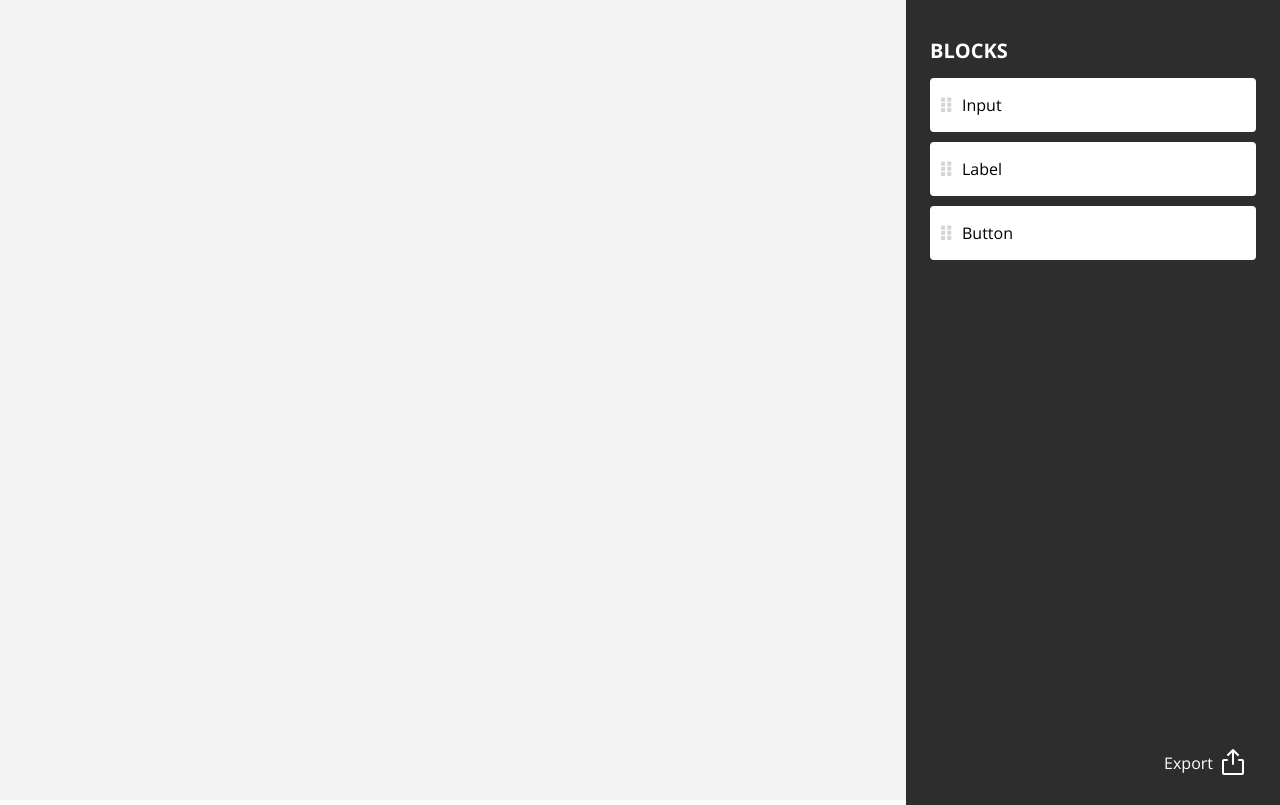
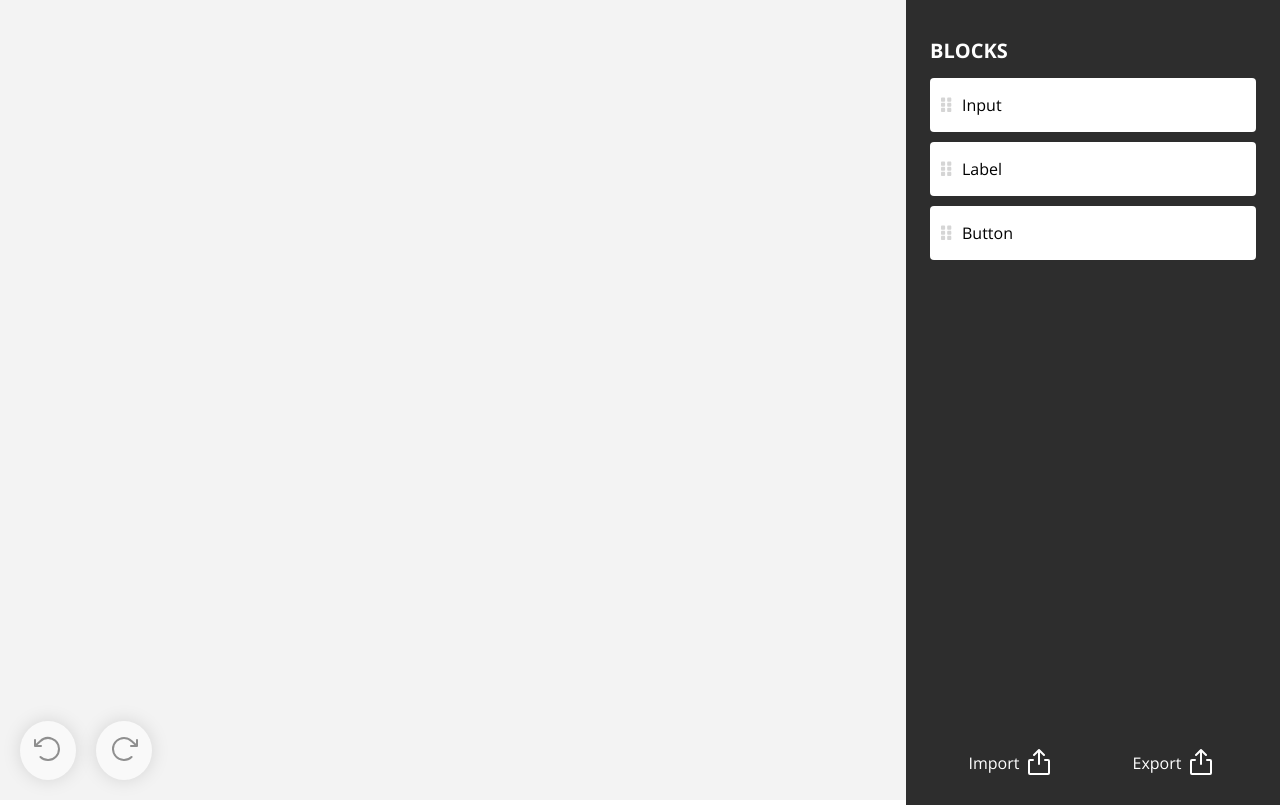
Before and after one commit to srijansahaa/page-builder, a React (Create React App) app: page / in a window 1280 px wide. Built offline with nearby package versions, Linux system fonts and the light colour scheme; a web font is replaced by a local one.

Commit message:
added import and undo-redo feature

```diff
--- a/src/App.css
+++ b/src/App.css
@@ -131,6 +131,8 @@
   background-color: #fff;
   margin: auto;
   padding: 20px;
+  display: flex;
+  flex-direction: column;
 }
 
 .configModal label input {
@@ -154,6 +156,9 @@
   color: #fff;
   border: none;
   font-family: "Objektiv Mk3 W03 Bold", "Open Sans", sans-serif;
+  display: flex;
+  align-items: center;
+  justify-content: center;
 }
 
 @media screen and (max-width: 992px) {
@@ -187,3 +192,48 @@
     width: 80%;
   }
 }
+
+.canvasActions {
+  position: absolute;
+  bottom: 20px;
+  left: 20px;
+  display: flex;
+  gap: 20px;
+}
+
+.canvasActions button {
+  background-color: #fff;
+  border: none;
+  border-radius: 50%;
+  aspect-ratio: 1/1;
+  padding: 12px;
+  filter: drop-shadow(0px 0px 9px rgba(0, 0, 0, 0.25));
+  cursor: pointer;
+}
+
+.canvasActions button:disabled {
+  cursor: not-allowed;
+  opacity: 0.5;
+}
+
+.sidebarActions {
+  display: flex;
+  justify-content: space-around;
+}
+
+.configModal textarea {
+  font-size: 16px;
+  border: 1px solid #d9d9d9;
+  border-radius: 2px;
+  width: 96% !important;
+  padding: 8px;
+  color: #595959;
+  line-height: 24px;
+}
+
+.validation {
+  color: red;
+  margin: 0;
+  font-size: 12px;
+  margin-top: 2px;
+}
--- a/src/components/Canvas.js
+++ b/src/components/Canvas.js
@@ -1,11 +1,12 @@
-// Canvas.js
-import React, { useState } from "react";
+import React, { useEffect, useState } from "react";
 import Element from "./Element";
 
 const Canvas = () => {
   const [elements, setElements] = useState(
     JSON.parse(localStorage.getItem("storedElements")) || []
   );
+
+  const [tempElements, setTempElement] = useState([]);
 
   const [activeElement, setActiveElement] = useState(null);
 
@@ -45,6 +46,20 @@ const Canvas = () => {
     localStorage.setItem("storedElements", JSON.stringify(updatedElements));
   };
 
+  const handleUndo = () => {
+    const toRemove = elements.pop();
+    setTempElement([...tempElements, toRemove]);
+  };
+
+  const handleRedo = () => {
+    const toRemove = tempElements.pop();
+    setElements([...elements, toRemove]);
+  };
+
+  useEffect(() => {
+    setElements(JSON.parse(localStorage.getItem("storedElements")) || []);
+  }, [localStorage.getItem("storedElements")]);
+
   return (
     <div
       className="canvas"
@@ -61,6 +76,31 @@ const Canvas = () => {
           onDelete={handleDelete}
         />
       ))}
+
+      <div className="canvasActions">
+        <button onClick={handleUndo} disabled={elements.length < 1}>
+          <svg
+            xmlns="http://www.w3.org/2000/svg"
+            width="32"
+            height="32"
+            fill="#2d2d2d"
+            viewBox="0 0 256 256"
+          >
+            <path d="M224,128a96,96,0,0,1-94.71,96H128A95.38,95.38,0,0,1,62.1,197.8a8,8,0,0,1,11-11.63A80,80,0,1,0,71.43,71.39a3.07,3.07,0,0,1-.26.25L44.59,96H72a8,8,0,0,1,0,16H24a8,8,0,0,1-8-8V56a8,8,0,0,1,16,0V85.8L60.25,60A96,96,0,0,1,224,128Z"></path>
+          </svg>
+        </button>
+        <button onClick={handleRedo} disabled={tempElements.length < 1}>
+          <svg
+            xmlns="http://www.w3.org/2000/svg"
+            width="32"
+            height="32"
+            fill="#2d2d2d"
+            viewBox="0 0 256 256"
+          >
+            <path d="M240,56v48a8,8,0,0,1-8,8H184a8,8,0,0,1,0-16H211.4L184.81,71.64l-.25-.24a80,80,0,1,0-1.67,114.78,8,8,0,0,1,11,11.63A95.44,95.44,0,0,1,128,224h-1.32A96,96,0,1,1,195.75,60L224,85.8V56a8,8,0,1,1,16,0Z"></path>
+          </svg>
+        </button>
+      </div>
     </div>
   );
 };
--- /dev/null
+++ b/src/components/ImportModal.js
@@ -0,0 +1,59 @@
+import React, { useState } from "react";
+
+const ImportModal = ({ setOpenImport }) => {
+  const [jsonInput, setJsonInput] = useState("");
+  const [isValid, setIsValid] = useState(true);
+
+  const handleInputChange = (e) => {
+    setJsonInput(e.target.value);
+
+    try {
+      JSON.parse(e.target.value);
+      setIsValid(true);
+    } catch (error) {
+      setIsValid(false);
+    }
+  };
+
+  const handleImport = () => {
+    localStorage.setItem(
+      "storedElements",
+      jsonInput.length > 0 ? jsonInput : JSON.stringify([])
+    );
+    setOpenImport(false);
+    window.location.reload();
+  };
+
+  return (
+    <div className="modalWrapper">
+      <div className="overlay" />
+      <div className="configModal">
+        <textarea
+          placeholder="Paste or type JSON data here"
+          onChange={handleInputChange}
+        />
+        {!isValid && <p className="validation">Enter a Valid JSON</p>}
+        <button
+          className="exportButton"
+          aria-label="Export Config"
+          onClick={handleImport}
+          disabled={!isValid && jsonInput.length > 0}
+          style={{ marginTop: "20px" }}
+        >
+          Import
+          <svg
+            xmlns="http://www.w3.org/2000/svg"
+            width="32"
+            height="32"
+            fill="#ffffff"
+            viewBox="0 0 256 256"
+          >
+            <path d="M216,112v96a16,16,0,0,1-16,16H56a16,16,0,0,1-16-16V112A16,16,0,0,1,56,96H80a8,8,0,0,1,0,16H56v96H200V112H176a8,8,0,0,1,0-16h24A16,16,0,0,1,216,112ZM93.66,69.66,120,43.31V136a8,8,0,0,0,16,0V43.31l26.34,26.35a8,8,0,0,0,11.32-11.32l-40-40a8,8,0,0,0-11.32,0l-40,40A8,8,0,0,0,93.66,69.66Z"></path>
+          </svg>
+        </button>
+      </div>
+    </div>
+  );
+};
+
+export default ImportModal;
--- a/src/components/Sidebar.js
+++ b/src/components/Sidebar.js
@@ -1,8 +1,11 @@
 // Sidebar.js
-import React from "react";
+import React, { useState } from "react";
 import dragIcon from "../assets/grip-vertical.svg";
+import ImportModal from "./ImportModal";
 
 const Sidebar = () => {
+  const [openImport, setOpenImport] = useState(false);
+
   const handleExport = () => {
     const jsonData = localStorage.getItem("storedElements");
 
@@ -22,6 +25,7 @@ const Sidebar = () => {
   };
 
   return (
+    <>
     <div className="sidebar">
       <div>
         <h1>BLOCKS</h1>
@@ -53,6 +57,23 @@ const Sidebar = () => {
         </div>
       </div>
 
+      <div className="sidebarActions">
+        <button
+          className="exportButton"
+          aria-label="Export Config"
+          onClick={() => setOpenImport(true)}
+        >
+          Import
+          <svg
+            xmlns="http://www.w3.org/2000/svg"
+            width="32"
+            height="32"
+            fill="#ffffff"
+            viewBox="0 0 256 256"
+          >
+            <path d="M216,112v96a16,16,0,0,1-16,16H56a16,16,0,0,1-16-16V112A16,16,0,0,1,56,96H80a8,8,0,0,1,0,16H56v96H200V112H176a8,8,0,0,1,0-16h24A16,16,0,0,1,216,112ZM93.66,69.66,120,43.31V136a8,8,0,0,0,16,0V43.31l26.34,26.35a8,8,0,0,0,11.32-11.32l-40-40a8,8,0,0,0-11.32,0l-40,40A8,8,0,0,0,93.66,69.66Z"></path>
+          </svg>
+        </button>
         <button
           onClick={handleExport}
           className="exportButton"
@@ -70,6 +91,11 @@ const Sidebar = () => {
           </svg>
         </button>
       </div>
+    </div>
+    {
+      openImport && <ImportModal setOpenImport={setOpenImport}/>
+    }
+    </>
   );
 };
 
```
Lines whose indentation alone changed are shown as unchanged.
